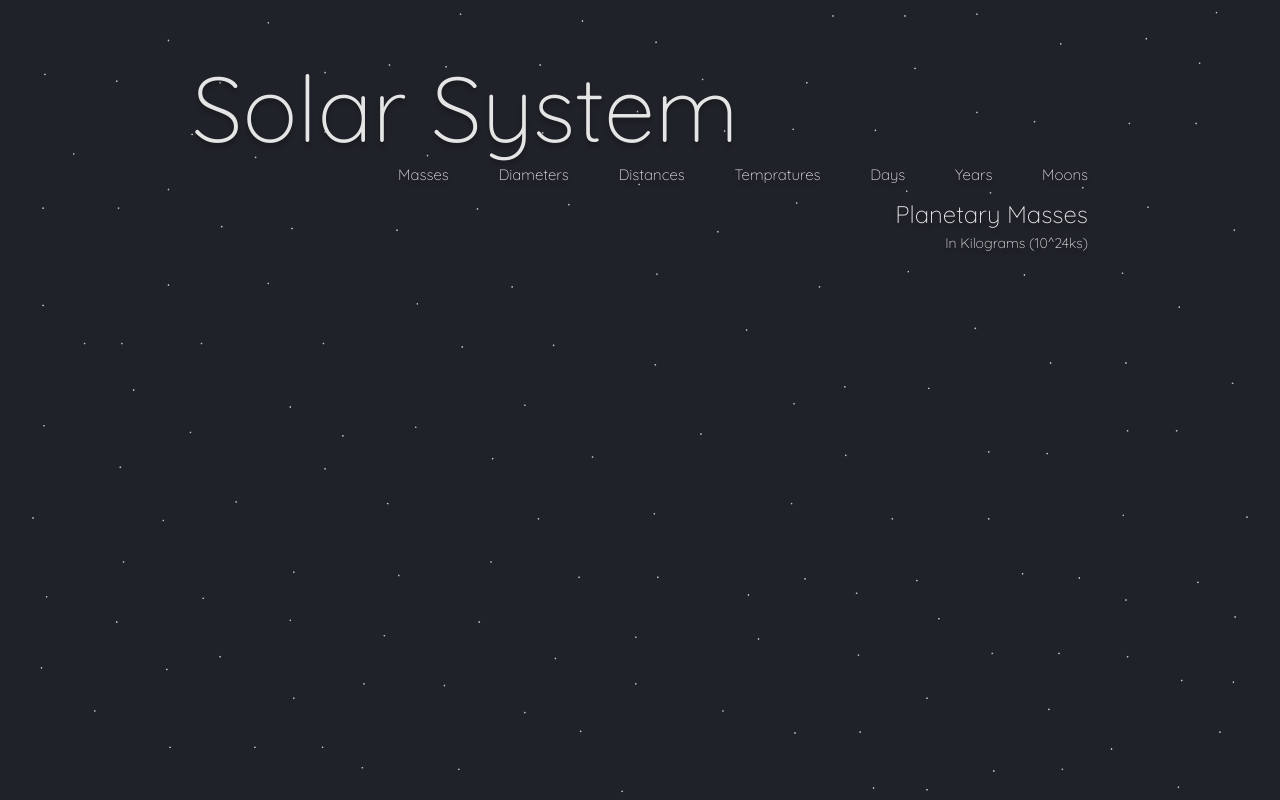
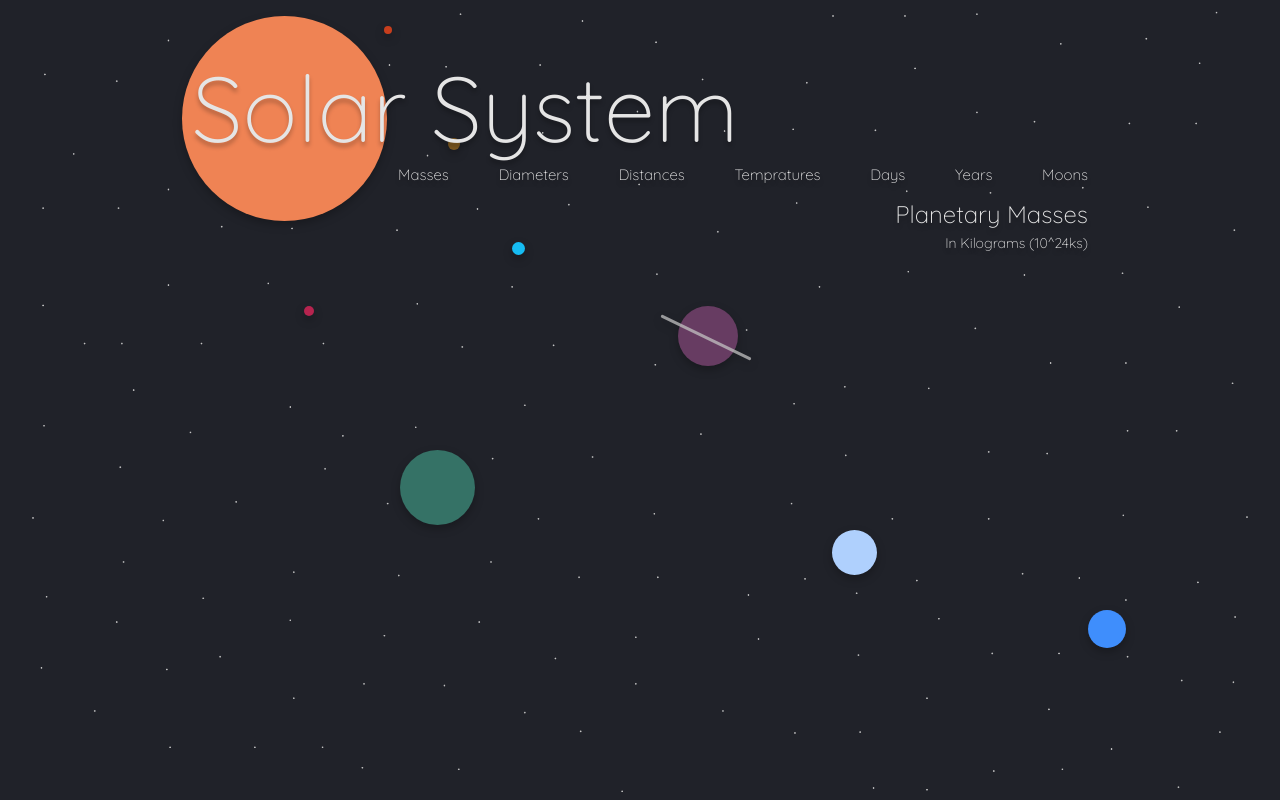
Before and after one commit to mitchell-brandon/solarsystem_react, a React (Create React App) app: page / in a window 1280 px wide. Built offline with nearby package versions, Linux system fonts and the light colour scheme.

Commit message:
menu is fully functional and succesfully lifted state. background planets are also fully displayed. working on data visual refactos

```diff
--- a/src/components/App.js
+++ b/src/components/App.js
@@ -1,14 +1,19 @@
-
+import React, { useState } from 'react';
 import '../css/base.css';
 import Burger from './Burger';
-import Navigation from './Navigation'
-// import React, { useState } from 'react';
+import Navigation from './Navigation';
 
 function App() {
+  const[isMenuVisible, setisMenuVisible] = useState(false);
+
+  function burgerOnClick(){
+    setisMenuVisible(!isMenuVisible);
+    console.log('this is clicked', isMenuVisible);
+  }
   return (
     <div className='body-content'>
-      <Burger/>
-      <Navigation/>
+      <Burger onClick={burgerOnClick}/>
+      <Navigation burger={isMenuVisible} onClick={burgerOnClick}/>
     </div>
   );
 }
--- /dev/null
+++ b/src/components/BackgroundPlanets.js
@@ -0,0 +1,22 @@
+import '../css/backgroundplanets.css';
+function BackgroundPlanets (){
+
+
+    return(
+        <div className='planets-container'>
+            <div className='sun planet'></div>
+            <div className='mercury planet '> </div>
+            <div className='venus planet'> </div>
+            <div className='earth planet'> </div>
+            <div className='mars planet'> </div>
+            <div className='jupiter planet'> </div>
+            <div className='saturn planet'>
+                <div className='saturn-ring'> </div>
+            </div>
+            <div className='uranus box-shadow planet'> </div>
+            <div className='neptune box-shadow planet'> </div>
+        </div>
+    )
+};
+
+export default BackgroundPlanets;
--- a/src/components/Burger.js
+++ b/src/components/Burger.js
@@ -1,11 +1,15 @@
-import '../css/burger.css'
-// BURGER NAV ICON BUILD
-function Burger () {
-    function onBurgerClick (){
-        console.log('geting clicked')
-    };
+import '../css/burger.css';
+import React, { useState } from 'react';
+
+
+function Burger (props) {
+
+    function burgerOnClick (){
+        props.onClick()
+    }
+
     return (
-        <div className='burger-nav-container' onClick={onBurgerClick}>
+        <div className='burger-nav-container' onClick={burgerOnClick}>
             <button className='burger-bar-wrapper'>
                 <div className='burger-bar'></div>
                 <div className='burger-bar'></div>
--- a/src/components/Navigation.js
+++ b/src/components/Navigation.js
@@ -1,7 +1,14 @@
 import '../css/navigation.css';
+import BackgroundPlanets from './BackgroundPlanets';
 
 
-function Navigation(){
+
+function Navigation(props, burger){
+
+    function onXClick() {
+        props.onClick();
+    };
+
     const navLinkAttributes = [
         'masses',
         'diameters',
@@ -15,25 +22,12 @@ function Navigation(){
     return(
         <div className='menu-container'>
             {/* ALL PLANETS IN BACKGROUND; CSS IN PLANETS.CSS */}
-            <div className='planets-container'>
-                <div className='sun planet'></div>
-                <div className='mercury planet '> </div>
-                <div className='venus planet'> </div>
-                <div className='earth planet'> </div>
-                <div className='mars planet'> </div>
-                <div className='jupiter planet'> </div>
-                <div className='saturn planet'>
-                    <div className='saturn-ring'> </div>
-                </div>
-                <div className='uranus box-shadow planet'> </div>
-                <div className='neptune box-shadow planet'> </div>
-            </div>
-            {/* ALL PLANETS IN BACKROUND END HERE */}
+            <BackgroundPlanets/>
 
             {/* MENU HEADERS */}
             <h1 className='header'>Solar System</h1>
-            <div className='menu-wrapper display-none'>
-                <button className='menu-close-x'></button>
+            <div className={`menu-wrapper ${props.burger? null : 'display-none'}`}>
+                <button className='menu-close-x' onClick={onXClick}></button>
                 <ul className='menu'>
                 {/* MENU LIST ITEMS BEING TEMPLATED */}
                 {
--- /dev/null
+++ b/src/css/backgroundplanets.css
@@ -0,0 +1,108 @@
+.planets-container{
+    position: relative;
+}
+
+.planet{
+    border-radius: 100%;
+    z-index: -1;
+    position: absolute;
+    filter: drop-shadow(0px 4px 4px rgba(0, 0, 0, 0.25));
+}
+.sun{
+    height: clamp(130px, 16vw, 235px);
+    width: clamp(130px, 16vw, 235px);
+    background: var(--sun-orange);
+    left: -10px;
+    top: -34px;
+}
+.mercury{
+    height: clamp(6px, 1vw, 8px);
+    width: clamp(6px, 1vw, 8px);
+    background: var(--mercury-red);
+    left: clamp(8rem, 15vw, 13rem);
+    top: -1.5rem;
+}
+.venus{
+    height: clamp(10px, 1vw, 12px);
+    width: clamp(10px, 1vw, 12px);
+    background: var(--venus-brown);
+    left: clamp(9rem, 20vw, 20rem);
+    top: 5.5rem;
+}
+.earth{
+    height: clamp(10.5px, 1vw, 14px);
+    width: clamp(10.5px, 1vw, 14px);
+    background: var(--earth-blue);
+    left: clamp(5rem, 25vw, 21rem);
+    top: clamp(8.5rem, 17vw, 12rem);
+}
+.mars{
+    height: clamp(8px, 1vw, 10px);
+    width: clamp(8px, 1vw, 10px);
+    background: var(--mars-red);
+    left:7rem;
+    top: clamp(12.5rem, 20vw, 18rem);
+}
+.jupiter{
+    height: clamp(75px, 1vw, 80px);
+    width: clamp(75px, 1vw, 80px);
+    background: var(--jupiter-green);
+    left: -2.5rem;
+    top: 15rem;
+}
+.saturn{
+    height: clamp(60px, 1vw, 72px);
+    width: clamp(60px, 1vw, 72px);
+    background: var(--saturn-purple);
+    left: 14rem;
+    top: 22rem;
+}
+.saturn-ring{
+    background: rgba(196, 196, 196, 0.74);
+    transform: rotate(25.92deg);
+    border-radius: 10px;
+    width: 100px;
+    height: 3px;
+    position: absolute;
+    top: 1.9rem;
+    left: -1.4rem;
+
+}
+.uranus{
+    height: clamp(45px, 1vw, 65px);
+    width: clamp(45px, 1vw, 65px);
+    background: var(--uranus-blue);
+    left: 3rem;
+    top: 30rem;
+}
+.neptune{
+    height: clamp(38px, 1vw, 45px);
+    width: clamp(38px, 1vw, 45px);
+    background: var(--neptune-blue);
+    left: 10rem;
+    top: 35rem;
+}
+
+
+
+
+
+ /* PLANETS MEDIA QUERIES */
+@media only screen and (min-width: 850px) {
+    .jupiter{
+        left:clamp(-2.5rem, 20vw, 13rem);
+        top: clamp(15rem, 36vw, 25rem)
+    }
+    .saturn{
+        left: clamp(24rem, 38vw, 33rem);
+        top: clamp(15rem, 20vw, 18rem);
+    }
+    .neptune{
+        left: clamp(10rem, 70vw, 65rem);
+    }
+    .uranus{
+
+        left: clamp(3rem, 50vw, 50rem);
+        top: clamp(30rem,50vw, 15rem);
+    }
+}
```
